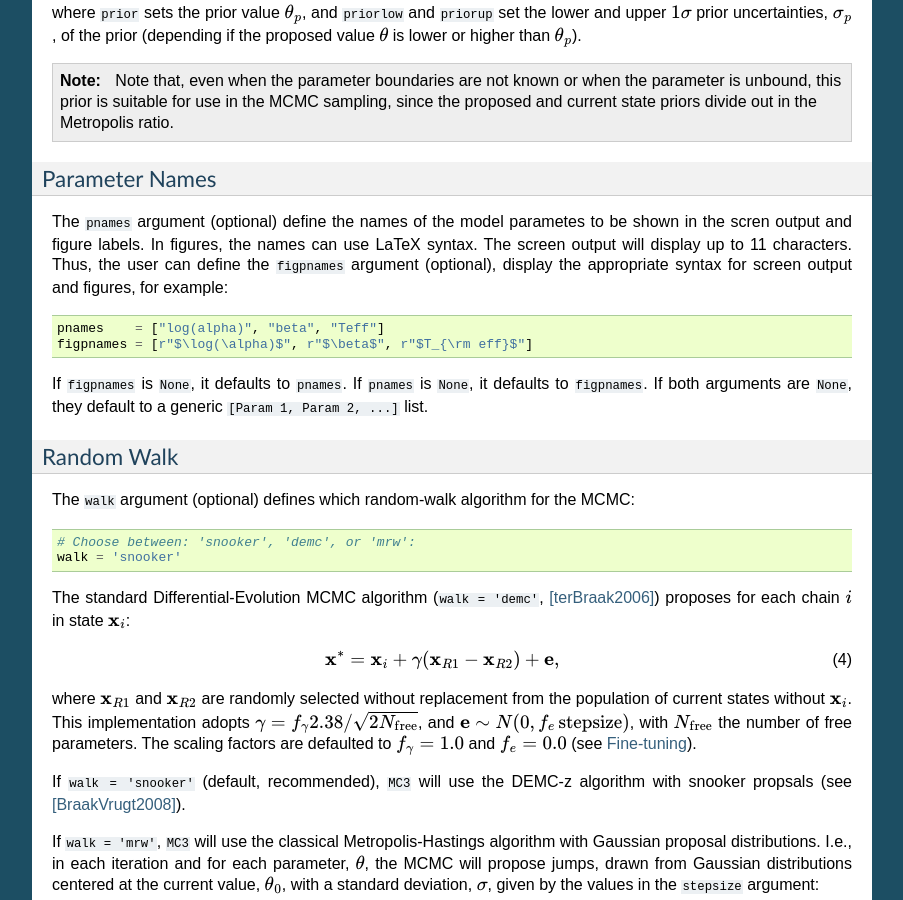
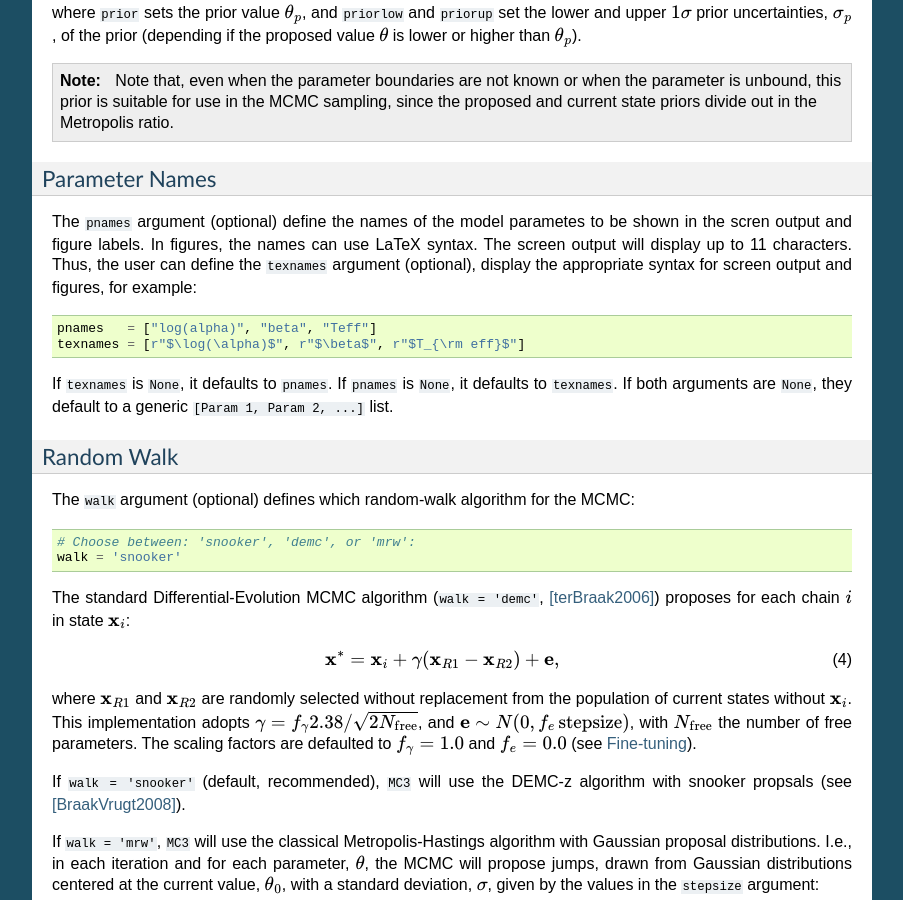
Before and after one commit to pcubillos/mc3, a Sphinx documentation site: the page built from docs/mctutorial.rst, in a window 1280 px wide and 900 px high, scrolled down 3912 px. Shown: the whole window, without its empty margins (198-1101 px from the left). Built offline with Sphinx 7.4.7, drawn with Linux system fonts in a browser that asks for light colours.

Commit message:
Renamed figpnames to texnames.

```diff
--- a/docs/mctutorial.rst
+++ b/docs/mctutorial.rst
@@ -281,16 +281,16 @@ The ``pnames`` argument (optional) define the names of the model
 parametes to be shown in the scren output and figure labels.  In
 figures, the names can use LaTeX syntax.  The screen output will
 display up to 11 characters.  Thus, the user can define the
-``figpnames`` argument (optional), display the appropriate syntax for
+``texnames`` argument (optional), display the appropriate syntax for
 screen output and figures, for example:
 
 .. code-block:: python
 
-   pnames    = ["log(alpha)", "beta", "Teff"]
-   figpnames = [r"$\log(\alpha)$", r"$\beta$", r"$T_{\rm eff}$"]
+   pnames   = ["log(alpha)", "beta", "Teff"]
+   texnames = [r"$\log(\alpha)$", r"$\beta$", r"$T_{\rm eff}$"]
 
-If ``figpnames`` is ``None``, it defaults to ``pnames``. If ``pnames``
-is ``None``, it defaults to ``figpnames``.  If both arguments are
+If ``texnames`` is ``None``, it defaults to ``pnames``. If ``pnames``
+is ``None``, it defaults to ``texnames``.  If both arguments are
 ``None``, they default to a generic ``[Param 1, Param 2, ...]`` list.
 
 .. _walk:
```
Also changed, not shown: 2 other files.
